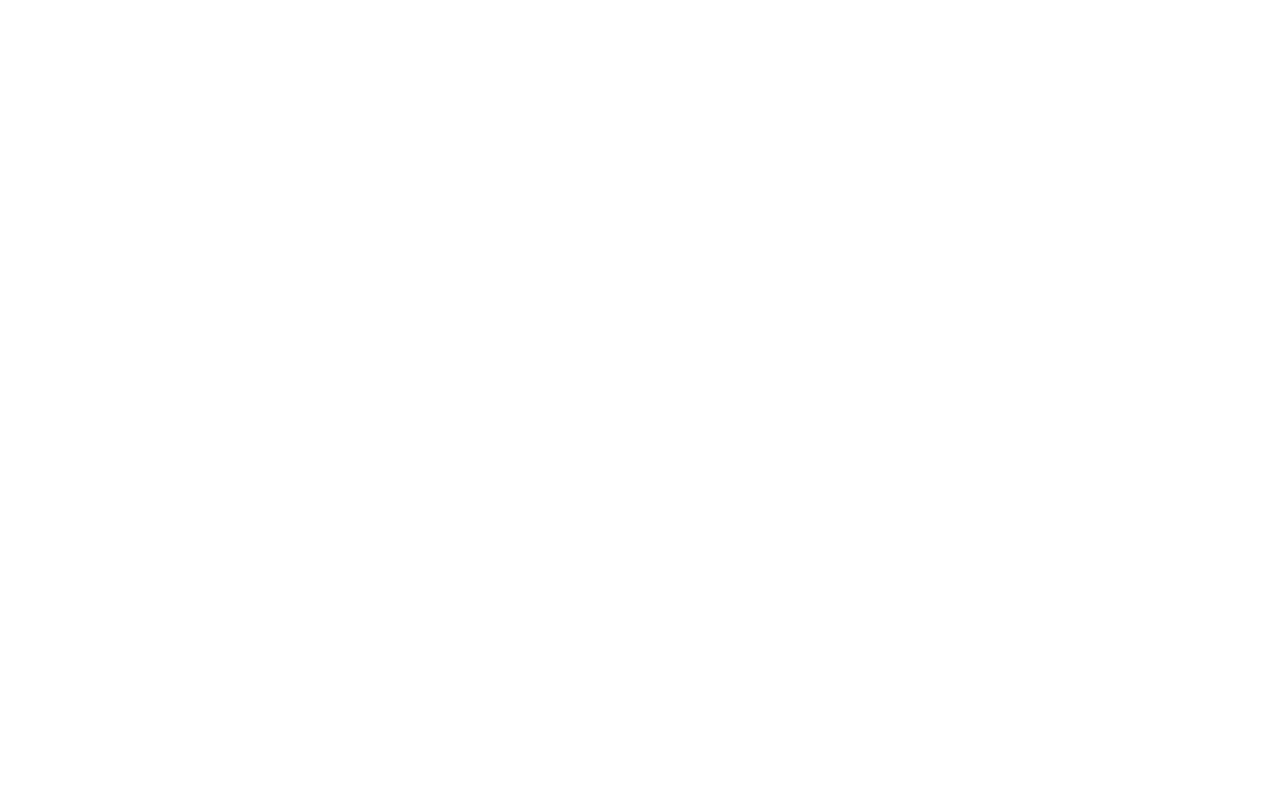
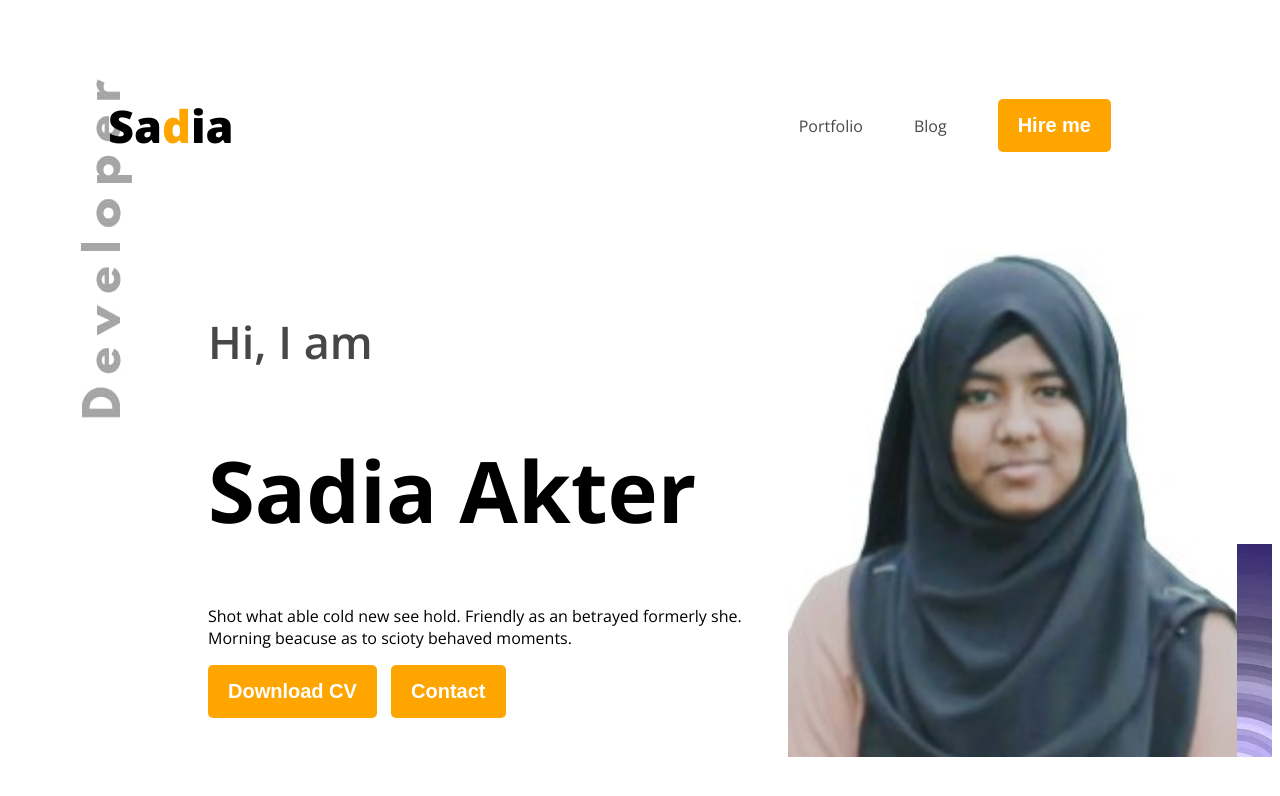
Before and after one commit to codeXsadia/webdev-portfolio, a plain HTML site: page index.html in a window 1280 px wide. Drawn offline with nearby package versions, Linux system fonts and the light colour scheme.

Commit message:
add code

```diff
--- a/index.html
+++ b/index.html
@@ -4,10 +4,34 @@
     <meta charset="UTF-8">
     <meta name="viewport" content="width=device-width, initial-scale=1.0">
     <title>Web Developer Portfolio</title>
+    <link rel="preconnect" href="https://fonts.googleapis.com">
+<link rel="preconnect" href="https://fonts.gstatic.com" crossorigin>
+<link href="https://fonts.googleapis.com/css2?family=Open+Sans:ital,wght@0,300..800;1,300..800&display=swap" rel="stylesheet">
+    <link rel="stylesheet" href="styles/portfolio.css">
 </head>
-<body>
-    <header>
+<body class="open-sans-normal">
+    <header class="header">
+        <nav>
+            <h3 class="nav-title">Sa<span class="text-primary">d</span>ia</h3>
+            <ul>
+                <li><a class="dark-2" href="">Portfolio</a></li>
+                <li><a class="dark-2" href="">Blog</a></li>
+                <li><a href=""><button class="btn-primary">Hire me</button></a></li>
+            </ul>
 
+        </nav>
+        <div class="banner">
+            <div class="banner-content">
+                 <h4 class="banner-gretting dark-2">Hi, I am</h4>
+                 <h1 class="banner-title">Sadia Akter</h1>
+                 <p class="banner-description">
+                    Shot what able cold new see hold. Friendly as an betrayed formerly she. Morning beacuse as to scioty behaved moments.
+                 </p>
+             <button class="btn-primary">Download CV</button>
+             <button class="btn-primary">Contact</button>
+             </div>
+             <img class="ban-pp" src="images/Passport.jpeg" alt="">
+        </div>
     </header>
     <main>
 
--- /dev/null
+++ b/styles/portfolio.css
@@ -0,0 +1,77 @@
+
+.open-sans-normal {
+  font-family: "Open Sans", sans-serif;
+  font-optical-sizing: auto;
+  font-weight: <weight>;
+  font-style: normal;
+  font-variation-settings:
+    "wdth" 100;
+}
+
+.header{
+    background-image: url('../images/dev2.jpg'), url('../images/headerbg.jpg');
+    background-repeat: no-repeat;
+    background-position: top left, bottom right;
+
+}
+/*nav style*/
+nav {
+    display: flex;
+    align-items: center;
+    justify-content: space-between;
+    margin: 50px 100px;
+}
+.nav-title{
+    font-weight: 800;
+    font-size: 45px;
+}
+nav ul{
+    display: flex;
+    align-items: center;
+    }
+.dark-2{
+    color: #474747;
+}
+nav .text-primary {
+    color: orange;
+}
+.btn-primary{
+    font-size: 20px;
+    color: white;
+    background-color: orange;
+    padding: 15px 20px;
+    border-radius: 5px;
+    font-weight: bold;
+    border: none;
+    margin-right: 10px;
+}
+nav li {
+    list-style: none;
+    margin-right: 51px;
+
+}
+nav li a{
+    text-decoration: none;
+}
+
+/*banner style*/
+
+.banner{
+    display: flex;
+    justify-content: space-between;
+    margin: 0 35px 0 200px;
+}
+.banner-content{
+    max-width: 580px;
+}
+.banner-gretting{
+    font-weight: 600;
+    font-size: 45px;
+}
+.banner-title{
+    font-weight: bold;
+    font-size: 85px;
+}
+.ban-pp{
+    width: 500px;
+}
```
Also changed, not shown: images/Passport.jpeg (added), images/dev.png (added), images/dev2.jpg (added), images/headerbg.jpg (added), images/headerbg.webp (added).
